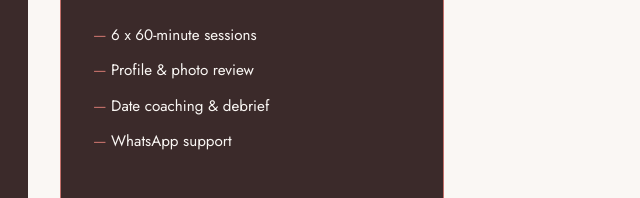
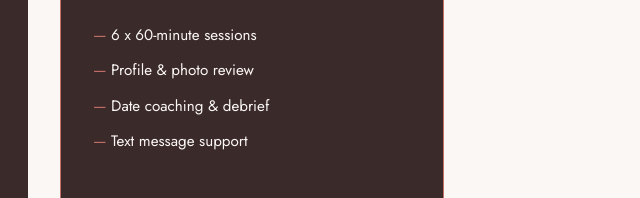
Before and after one commit to nataliejg1999/the-connection-edit, a plain HTML site: page index.html in a window 1280 px wide. Shown: the part 3120-3318 px from the top of the page, 596-1236 px from the left. Drawn offline with nearby package versions, Linux system fonts and the light colour scheme.

Commit message:
Replace WhatsApp support with text message support

```diff
--- a/index.html
+++ b/index.html
@@ -129,7 +129,7 @@
             <li>6 x 60-minute sessions</li>
             <li>Profile & photo review</li>
             <li>Date coaching & debrief</li>
-            <li>WhatsApp support</li>
+            <li>Text message support</li>
           </ul>
           <a href="#contact" class="btn-primary">Get Started</a>
           <p class="card-micro">Includes a free 30-min intro call</p>
```
